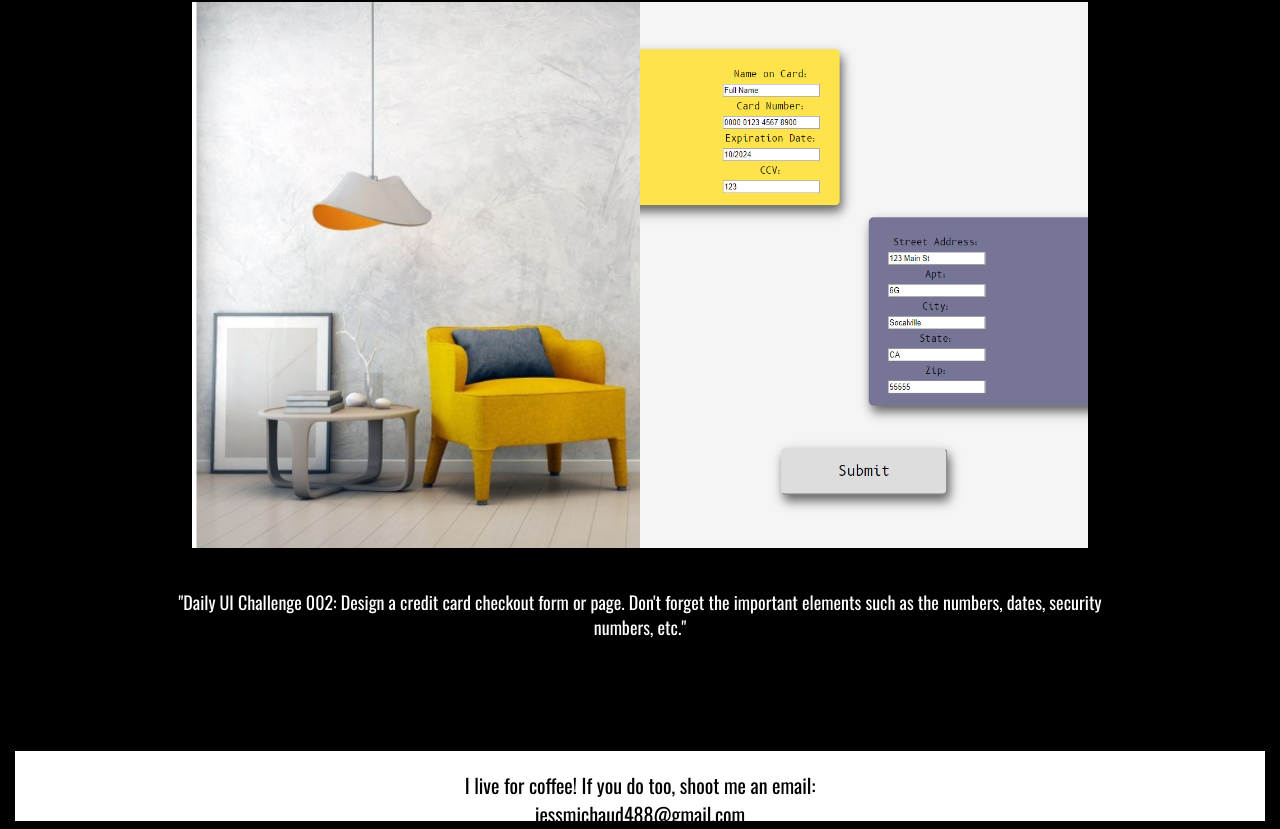
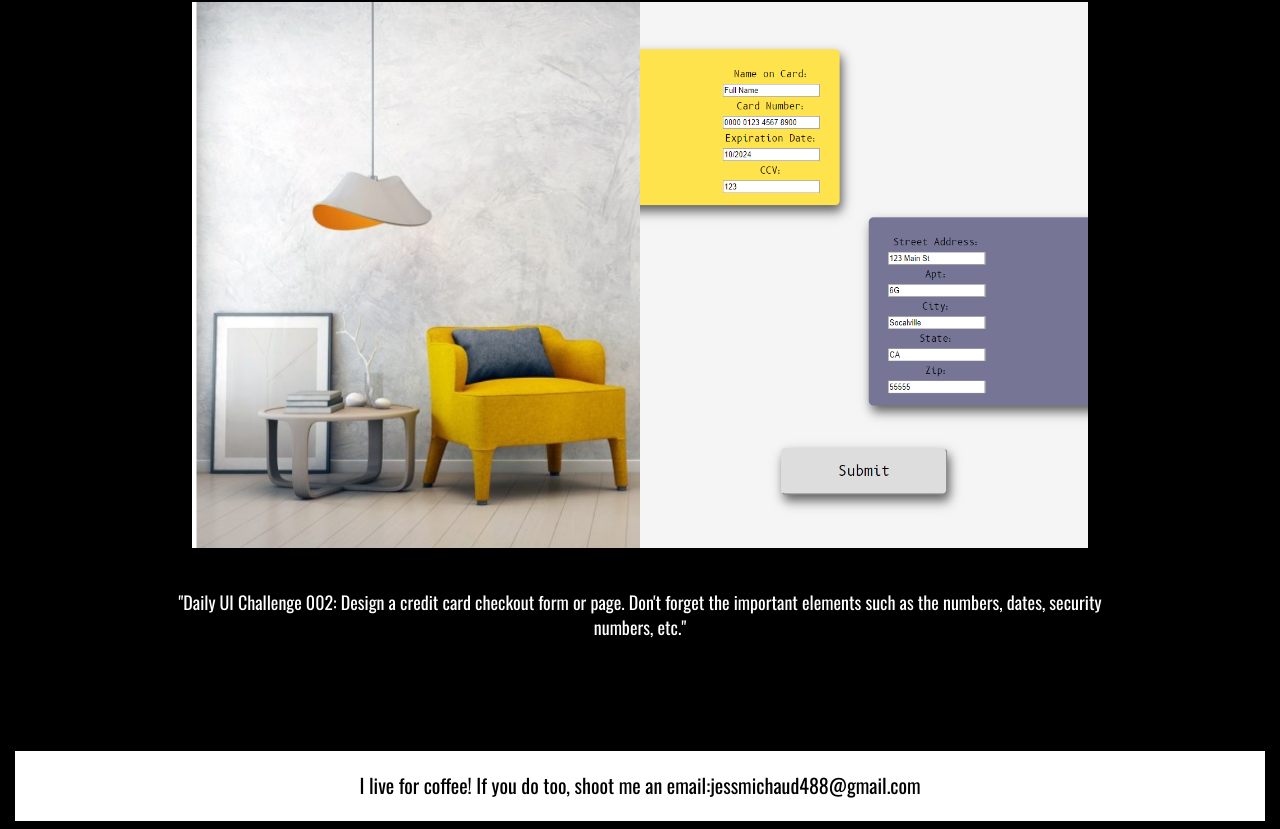
Before and after one commit to jessmichaud488/portfolio-old, a website: page index.html in a window 1280 px wide. Shown: the part 4363-5192 px from the top of the page. Drawn offline with nearby package versions, Linux system fonts and the light colour scheme.

Commit message:
Updated Email Footer

```diff
--- a/index.html
+++ b/index.html
@@ -76,7 +76,7 @@
     <footer>
         <div id="contact" class="contact-info">
             <ul class="info">
-                <li><a href="mailto:jessmichaud488@gmail.com">I live for coffee! If you do too, shoot me an email:<br>jessmichaud488@gmail.com</a>
+                <li><a href="mailto:jessmichaud488@gmail.com">I live for coffee! If you do too, shoot me an email:jessmichaud488@gmail.com</a>
                 </li>
             </ul>
         </div>
```
